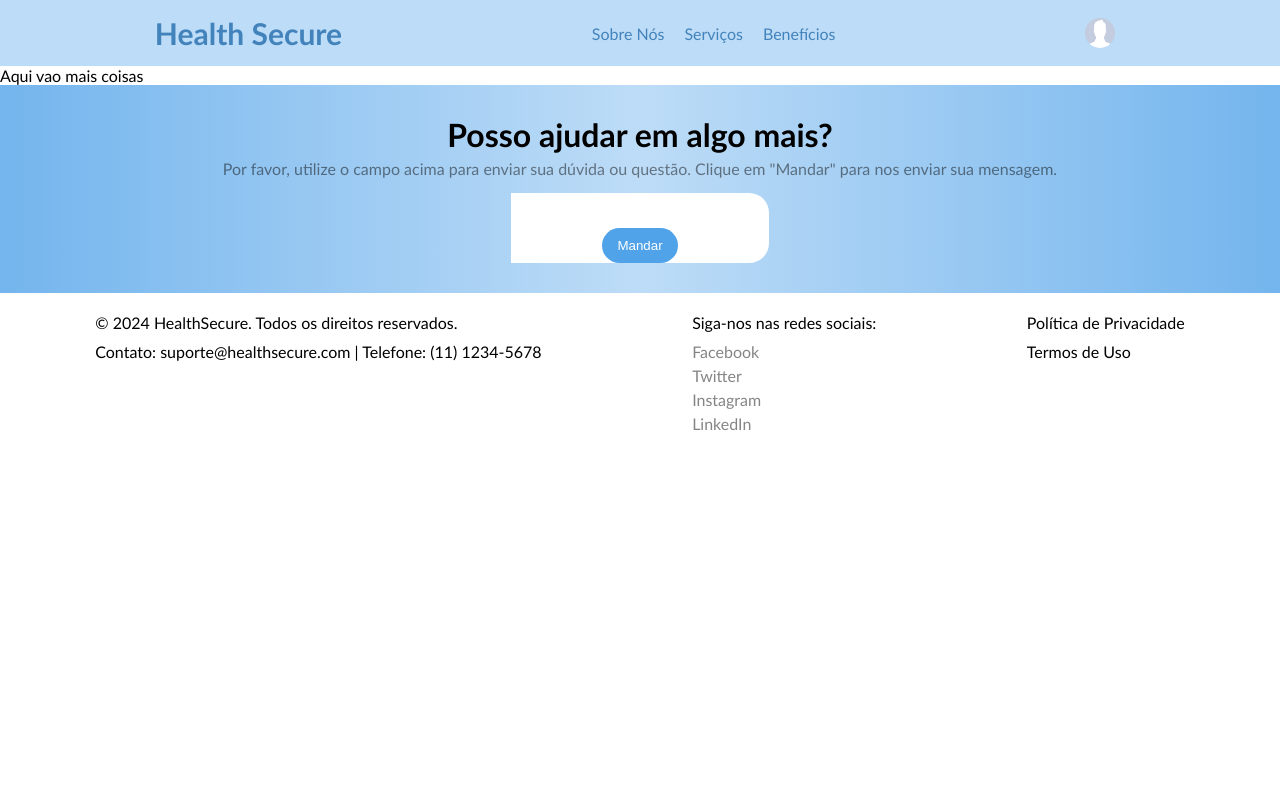
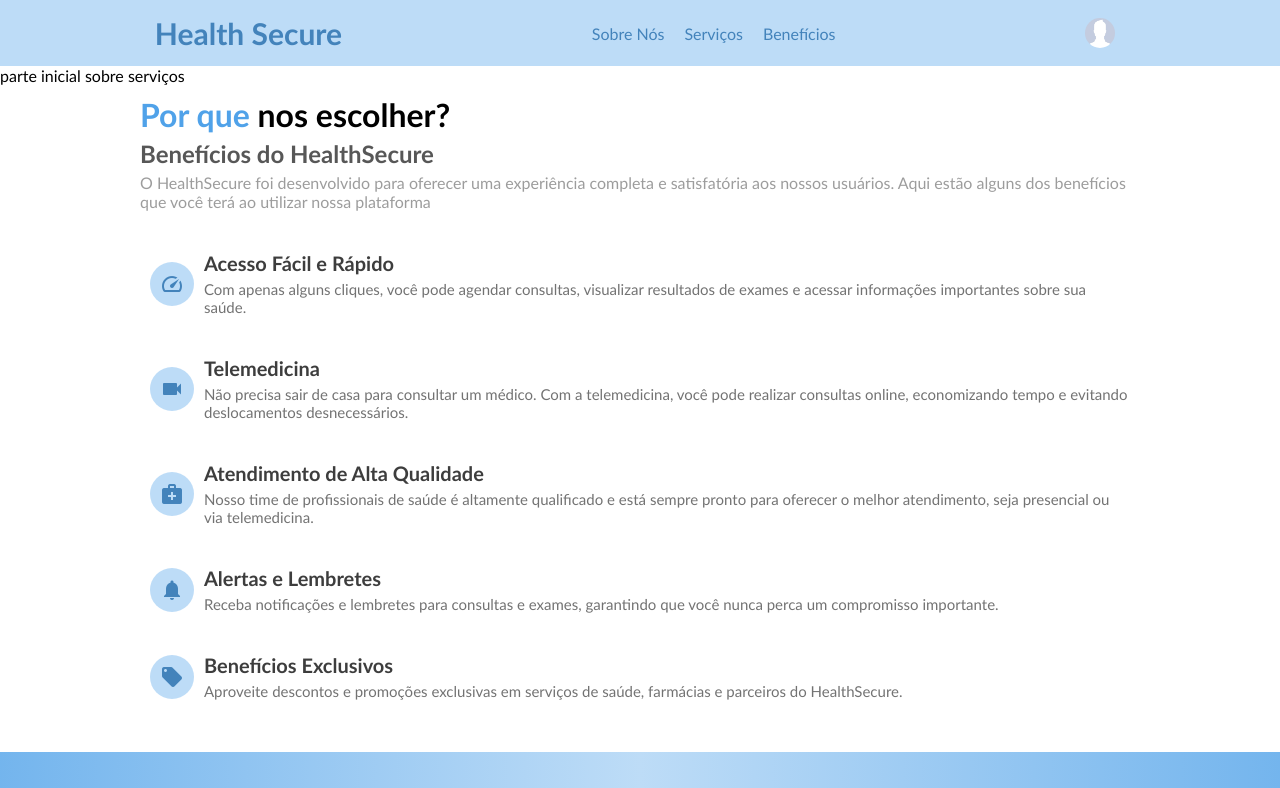
Before and after one commit to Thyale/HealthSecure, an Angular app in the folder ProjetoHealth/: page /home in a window 1280 px wide. Shown: the top 788 px of the page. Built offline with nearby package versions, Linux system fonts and the light colour scheme.

Commit message:
Beneficios

```diff
--- a/ProjetoHealth/src/app/app.module.ts
+++ b/ProjetoHealth/src/app/app.module.ts
@@ -10,6 +10,7 @@ import { HomeComponent } from './components/home/home.component';
 import { HeaderComponent } from './components/home/header/header.component';
 import { FooterComponent } from './components/home/footer/footer.component';
 import { HelpComponent } from './components/home/corpo/help/help.component';
+import { BeneficiosComponent } from './components/home/corpo/beneficios/beneficios.component';
 
 @NgModule({
   declarations: [
@@ -19,7 +20,8 @@ import { HelpComponent } from './components/home/corpo/help/help.component';
     HomeComponent,
     HeaderComponent,
     FooterComponent,
-    HelpComponent
+    HelpComponent,
+    BeneficiosComponent
   ],
   imports: [
     BrowserModule,
--- /dev/null
+++ b/ProjetoHealth/src/app/components/home/corpo/beneficios/beneficios.component.css
@@ -0,0 +1,60 @@
+#beneficios{
+    width: 80%;
+    max-width: 1000px;
+    margin: auto;
+    padding: 10px;
+    display: flex;
+    flex-direction: column;
+    gap: 30px;
+    margin-bottom: 2em;
+}
+
+.Texto{
+    display: flex;
+    flex-direction: column;
+    gap: 5px;
+}
+
+strong{
+  color: #50A2E9;
+}
+
+h2{
+    color: rgba(0, 0, 0, 0.659);
+}
+
+.Texto p{
+    color: rgba(0, 0, 0, 0.39);
+}
+
+.DivGeralBeneficios{
+    display: flex;
+    flex-direction: column;
+    gap: 20px;
+}
+
+.DivGeralBeneficios>div{
+    display: flex;
+    flex-direction: row;
+    align-items: center;
+    gap: 10px;
+    padding: 10px;
+}
+
+i{
+    color: #4383bb;
+    background-color: #50a2e960;
+    border-radius: 50%;
+    padding: 10px;
+}
+
+.DivGeralBeneficios h1{
+    font-size: 20px;
+    color: rgba(0, 0, 0, 0.762);
+}
+
+.DivGeralBeneficios p{
+    font-size: 15px;
+    color: rgba(0, 0, 0, 0.552);
+    margin-top: 5px;
+}
--- /dev/null
+++ b/ProjetoHealth/src/app/components/home/corpo/beneficios/beneficios.component.html
@@ -0,0 +1,53 @@
+<div id="beneficios">
+
+    <div class="Texto">
+        <h1><strong>Por que</strong> nos escolher?</h1>
+        <h2>Benefícios do HealthSecure</h2>
+        <p>O HealthSecure foi desenvolvido para oferecer uma experiência completa e satisfatória aos nossos usuários. Aqui estão alguns dos benefícios que você terá ao utilizar nossa plataforma</p>
+    </div>
+
+    <div class="DivGeralBeneficios">
+
+        <div>
+            <i class="material-icons">speed</i>
+            <div>
+                <h1>Acesso Fácil e Rápido</h1>
+                <p>Com apenas alguns cliques, você pode agendar consultas, visualizar resultados de exames e acessar informações importantes sobre sua saúde.</p>
+            </div>
+        </div>
+
+        <div>
+            <i class="material-icons">videocam</i>
+            <div>
+                <h1>Telemedicina</h1>
+                <p>Não precisa sair de casa para consultar um médico. Com a telemedicina, você pode realizar consultas online, economizando tempo e evitando deslocamentos desnecessários.</p>
+            </div>
+        </div>
+
+        <div>
+            <i class="material-icons">medical_services</i>
+            <div>
+                <h1>Atendimento de Alta Qualidade</h1>
+                <p>Nosso time de profissionais de saúde é altamente qualificado e está sempre pronto para oferecer o melhor atendimento, seja presencial ou via telemedicina.</p>
+            </div>
+        </div>
+
+        <div>
+            <i class="material-icons">notifications</i>
+            <div>
+                <h1>Alertas e Lembretes</h1>
+                <p>Receba notificações e lembretes para consultas e exames, garantindo que você nunca perca um compromisso importante.</p>
+            </div>
+        </div>
+
+        <div>
+            <i class="material-icons">local_offer</i>
+            <div>
+                <h1>Benefícios Exclusivos</h1>
+                <p>Aproveite descontos e promoções exclusivas em serviços de saúde, farmácias e parceiros do HealthSecure.</p>
+            </div>
+        </div>
+
+    </div>
+
+</div>
--- a/ProjetoHealth/src/app/components/home/corpo/help/help.component.css
+++ b/ProjetoHealth/src/app/components/home/corpo/help/help.component.css
@@ -2,6 +2,7 @@
     background-image: linear-gradient(to left, #50a2e9cb, #50a2e960, #50a2e9cb);
     text-align: center;
     padding: 30px 10px;
+    margin-bottom: 2em;
 }
 
 p{
--- a/ProjetoHealth/src/app/components/home/header/header.component.html
+++ b/ProjetoHealth/src/app/components/home/header/header.component.html
@@ -9,7 +9,7 @@
         <ul>
             <li><a href="#">Sobre Nós</a></li>
             <li><a href="#">Serviços</a></li>
-            <li><a href="#">Benefícios</a></li>
+            <li><a href="#beneficios">Benefícios</a></li>
         </ul>
     </div>
 
@@ -17,7 +17,7 @@
         <ul>
             <li><a href="#">Sobre Nós</a></li>
             <li><a href="#">Serviços</a></li>
-            <li><a href="#">Benefícios</a></li>
+            <li><a href="#beneficios">Benefícios</a></li>
         </ul>
     </div>
 
--- a/ProjetoHealth/src/app/components/home/home.component.html
+++ b/ProjetoHealth/src/app/components/home/home.component.html
@@ -1,4 +1,7 @@
 <app-header></app-header>
-Aqui vao mais coisas
+parte inicial
+sobre
+serviços
+<app-beneficios></app-beneficios>
 <app-help></app-help>
 <app-footer></app-footer>
--- a/ProjetoHealth/src/index.html
+++ b/ProjetoHealth/src/index.html
@@ -7,6 +7,7 @@
   <meta name="viewport" content="width=device-width, initial-scale=1">
   <link rel="icon" type="image/x-icon" href="icon.png">
   <link rel="stylesheet" href="https://fonts.googleapis.com/css2?family=Material+Symbols+Outlined:opsz,wght,FILL,GRAD@20..48,100..700,0..1,-50..200" />
+  <link rel="stylesheet" href="https://fonts.googleapis.com/icon?family=Material+Icons">
 </head>
 <body>
   <app-root></app-root>
```
Also changed, not shown: ProjetoHealth/src/app/components/home/corpo/beneficios/beneficios.component.ts (added, +10 -0 lines), 1 other file (tests, documents, lock files or other folders).
